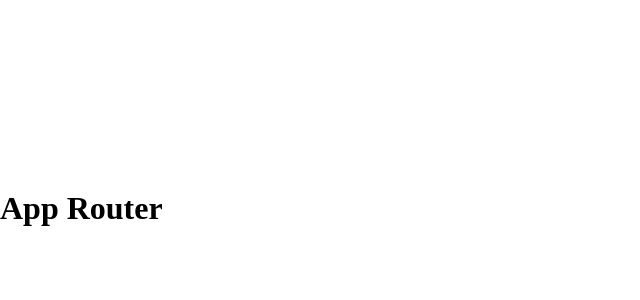
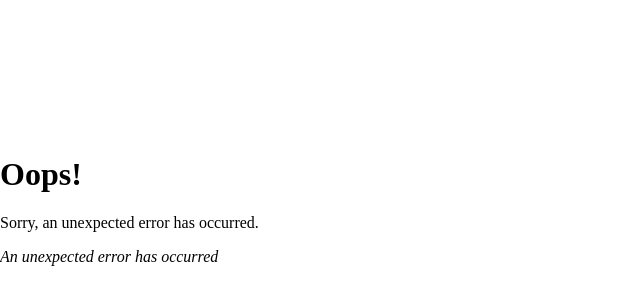
Before and after one commit to Dankniel/ChallengeLN, a React (Vite) app: page /error in a window 1280 px wide. Shown: the part 192-492 px from the top of the page, without its empty margins (0-640 px from the left). Built offline with nearby package versions, Linux system fonts and the light colour scheme.

Commit message:
routes and main layout, error screen

```diff
--- a/package.json
+++ b/package.json
@@ -11,7 +11,8 @@
   },
   "dependencies": {
     "react": "^18.3.1",
-    "react-dom": "^18.3.1"
+    "react-dom": "^18.3.1",
+    "react-router-dom": "^6.26.1"
   },
   "devDependencies": {
     "@eslint/js": "^9.9.0",
--- a/src/core/router/app_router.tsx
+++ b/src/core/router/app_router.tsx
@@ -1,9 +1,17 @@
+import { BrowserRouter, Route, Routes } from "react-router-dom";
+import MainLayout from "./layouts/main/main_layout";
+
+
 const AppRouter = () => {
 
+
   return (
-    <div>
-      <h1>App Router</h1>
-    </div>
+    <BrowserRouter>
+    <Routes>
+      <Route path="/*" element={<MainLayout />}/>
+      {/*<Route path="/dashboard/*" element={<DashboardLayout />} />*/}
+    </Routes>
+  </BrowserRouter>
   )
 }
 
--- a/src/core/router/layouts/main/main_layout.tsx
+++ b/src/core/router/layouts/main/main_layout.tsx
@@ -0,0 +1,19 @@
+import { Navigate, Route, Routes } from "react-router-dom"
+import HomeScreen from "../../../../presentation/home/home_screen"
+import Cat from "../../../../presentation/error/cat"
+import ErrorScreen from "../../../../presentation/error/error_screen"
+
+const MainLayout = () => {
+  return (
+    <Routes>
+      <Route path="/" element={<HomeScreen />} />
+      <Route path="/cat" element={<Cat />} />
+
+      {/* Redirigir a ErrorPage si la ruta no existe */}
+      <Route path="*" element={<Navigate to="/error" />} />
+      <Route path="/error" element={<ErrorScreen />} />
+    </Routes>
+  )
+}
+
+export default MainLayout
--- /dev/null
+++ b/src/presentation/error/cat.tsx
@@ -0,0 +1,10 @@
+const Cat = () => {
+
+  return (
+    <div>
+      <h1>Cat</h1>
+    </div>
+  )
+}
+
+export default Cat
--- /dev/null
+++ b/src/presentation/error/error_screen.tsx
@@ -0,0 +1,18 @@
+
+
+
+
+const ErrorScreen = () => {
+
+  return (
+    <div id="error-page">
+      <h1>Oops!</h1>
+      <p>Sorry, an unexpected error has occurred.</p>
+      <p>
+        <i>{'An unexpected error has occurred'}</i>
+      </p>
+    </div>
+  );
+}
+
+export default ErrorScreen
--- a/src/presentation/home/home_screen.tsx
+++ b/src/presentation/home/home_screen.tsx
@@ -0,0 +1,10 @@
+const HomeScreen = () => {
+
+  return (
+    <div>
+      <h1>Home</h1>
+    </div>
+  )
+}
+
+export default HomeScreen
```
